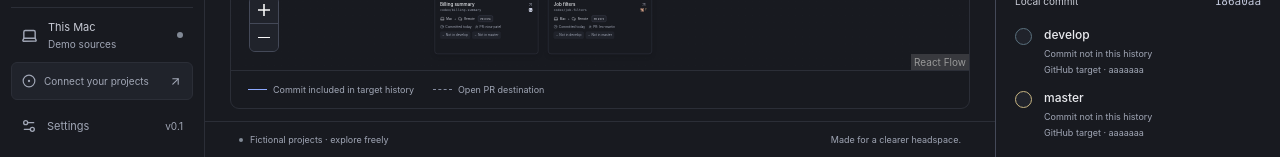
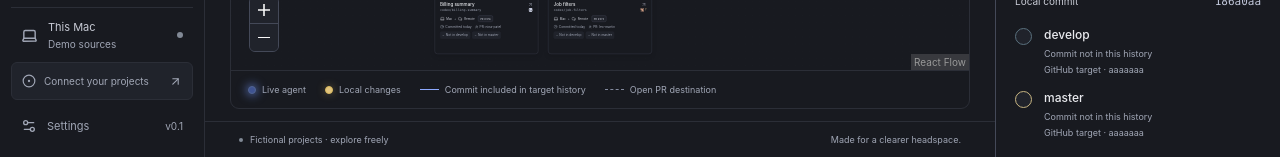
Before and after one commit to Charlesmendez/OpenBranches, a React (Vite) app: page / in a window 1280 px wide. Both pictures are taken after a click on the button 408 px from the left and 299 px from the top of the page. Shown: the part 643-800 px from the top of the page. Built offline with nearby package versions, Linux system fonts and the light colour scheme.

Commit message:
Clarify active work map signals

```diff
--- a/src/ui/components/AgentLiveConnections.tsx
+++ b/src/ui/components/AgentLiveConnections.tsx
@@ -101,7 +101,7 @@ export function AgentLiveConnections({
                     ? `Last signal ${relativeTime(status.receivedAt).toLowerCase()}.`
                     : status.tool === 'codex'
                       ? 'Hook installed. Codex may ask you to review it; then start a new turn in the checkout.'
-                      : `Ready. Start work in ${name} to see the branch appear in Happening now.`
+                      : `Ready. Start work in ${name} to see the exact branch glow in Current work and on its map.`
                   : `Add a private local hook to ${name}. Existing hook settings are preserved.`}
               </p>
               <div className="agent-live-card-action">
--- a/src/ui/components/BranchMap.tsx
+++ b/src/ui/components/BranchMap.tsx
@@ -571,8 +571,17 @@ export function BranchMap({
           </button>
         </div>
       )}
+      <div className="map-legend">
+        <span>
+          <i className="legend-work-dot live" />
+          Live agent
+        </span>
+        <span>
+          <i className="legend-work-dot changes" />
+          Local changes
+        </span>
         {!!targets.length && (
-        <div className="map-legend">
+          <>
             <span>
               <i className="legend-line solid" />
               {source === 'github'
@@ -584,8 +593,9 @@ export function BranchMap({
               Open PR destination
             </span>
             <span className="map-legend-note">No line = no verified connection</span>
+          </>
+        )}
       </div>
-      )}
     </div>
   );
 }
--- a/src/ui/styles.css
+++ b/src/ui/styles.css
@@ -1432,6 +1432,23 @@ code {
   border-top-style: solid;
   border-top-color: var(--accent);
 }
+.legend-work-dot {
+  display: inline-block;
+  width: 8px;
+  height: 8px;
+  border: 1px solid #8aabff;
+  border-radius: 50%;
+  background: #668cff;
+  box-shadow: 0 0 9px #668cffee;
+}
+.legend-work-dot.live {
+  animation: live-work-glow 1.8s ease-in-out infinite;
+}
+.legend-work-dot.changes {
+  border-color: #d8b85e;
+  background: #e2c47d;
+  box-shadow: 0 0 8px #d8b85e66;
+}
 .map-legend-note {
   margin-left: auto;
   color: var(--muted);
```
Also changed, not shown: 1 other file (tests, documents, lock files or other folders). Lines whose indentation alone changed are shown as unchanged.
